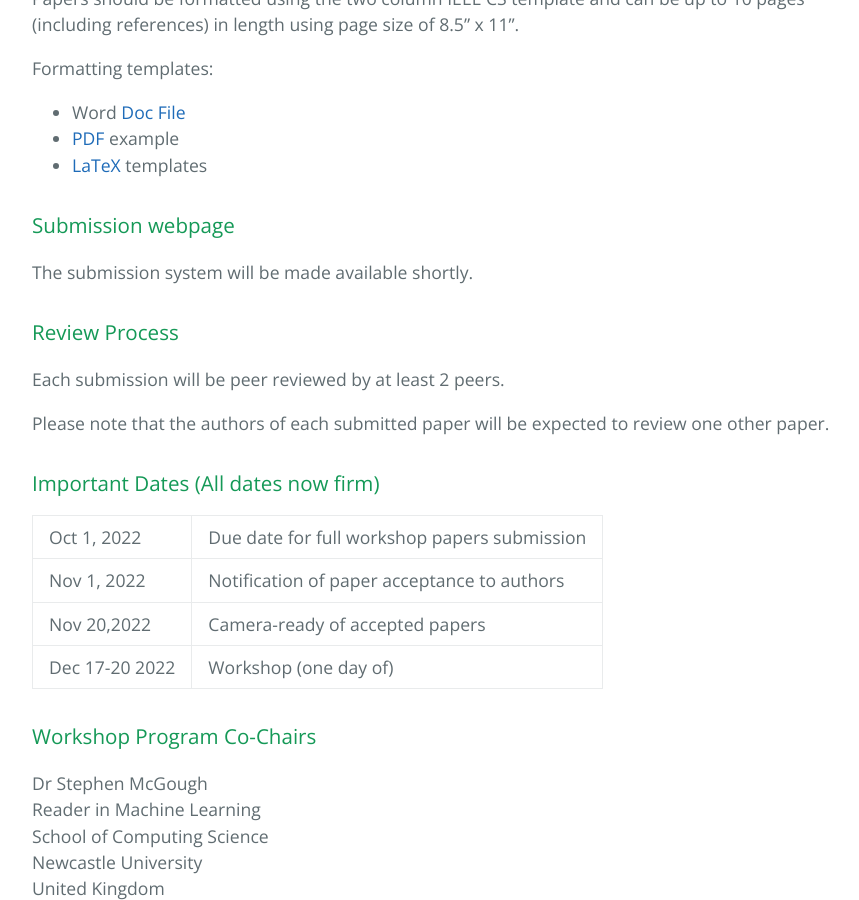
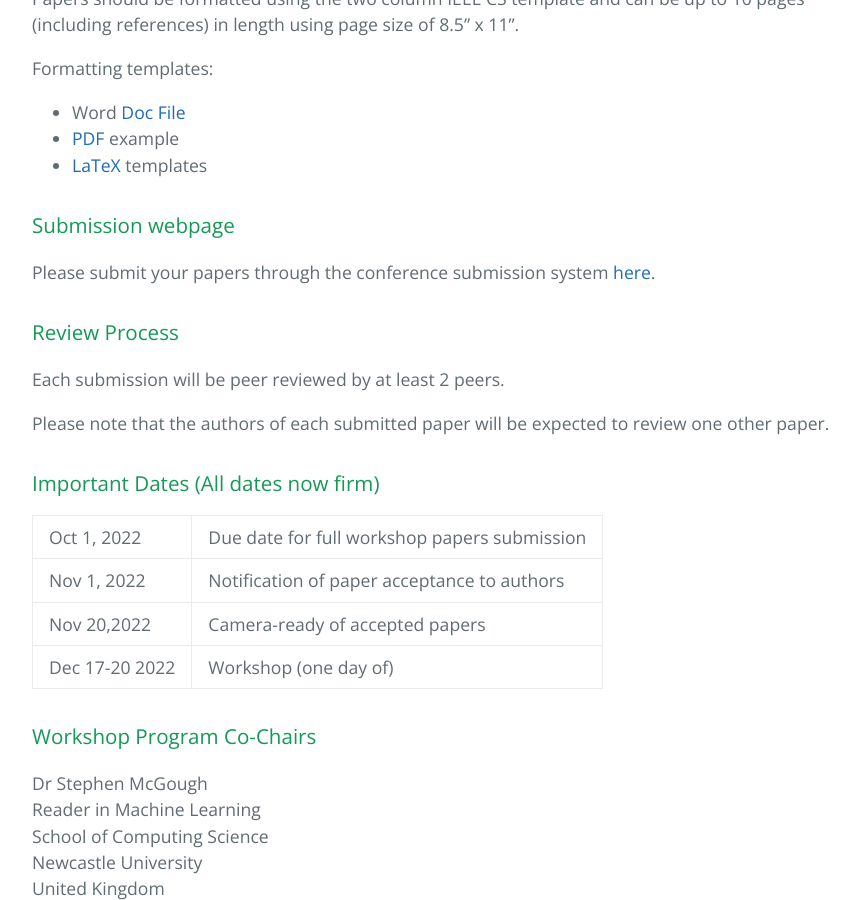
Before and after one commit to bda4hm/bda4hm.github.io, a Jekyll site: the page built from index.md, in a window 1280 px wide and 900 px high, scrolled down 2290 px. Shown: the whole window, without its empty margins (192-1051 px from the left). Built offline with Jekyll 4.4.1, drawn with Linux system fonts in a browser that asks for light colours; our own code applies the rules of GitHub Pages for plain Markdown files.

Commit message:
Update index.md
Added submission link.

```diff
--- a/index.md
+++ b/index.md
@@ -62,7 +62,7 @@ Formatting templates:
 
 ### Submission webpage
 
-The submission system will be made available shortly.
+Please submit your papers through the conference submission system [here](https://wi-lab.com/cyberchair/2022/bigdata22/scripts/submit.php?subarea=S30&undisplay_detail=1&wh=/cyberchair/2022/bigdata22/scripts/ws_submit.php).
 
 ### Review Process
 
```
